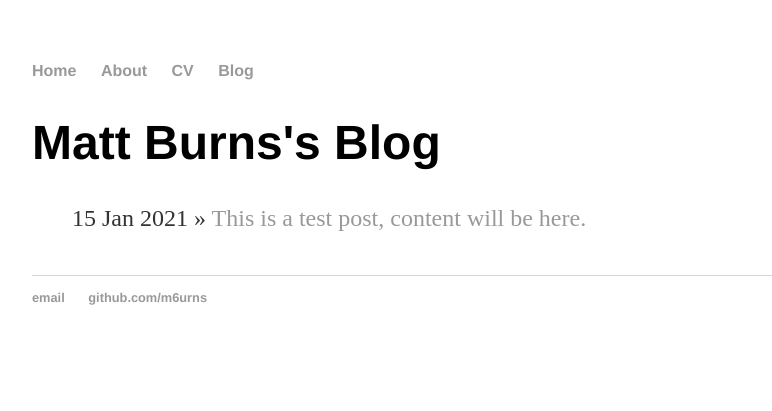
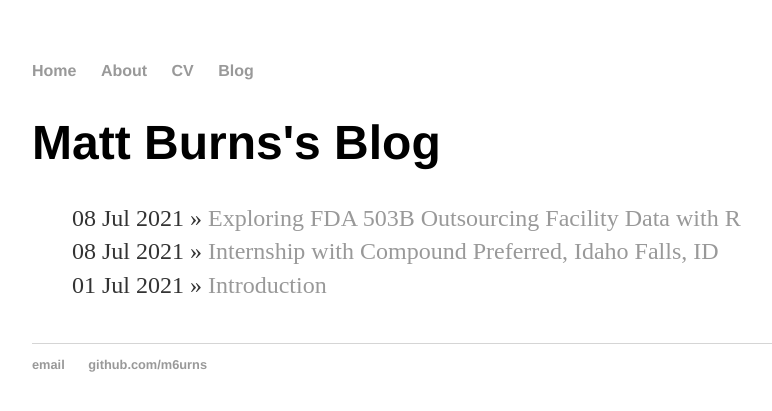
Before and after one commit to m6urns/m6urns.github.io, a Jekyll site: the page built from blog/index.html, in a window 1280 px wide. Shown: the top 411 px of the page, without its empty margins (160-932 px from the left). Built offline with Jekyll 4.4.1, drawn with Linux system fonts in a browser that asks for light colours.

Commit message:
Created placeholders for future posts

```diff
--- a/_posts/2014-04-30-hank-quinlan-site-launched.md
+++ /dev/null
@@ -1,7 +0,0 @@
----
-layout: post
-title: "This is a test post, content will be here."
-date: 2021-01-15
----
-
-Eventually...
--- /dev/null
+++ b/_posts/2021-07-01-introduction.md
@@ -0,0 +1,7 @@
+---
+layout: post
+title: "Introduction"
+date: 2021-07-01
+---
+
+Eventually...
--- /dev/null
+++ b/_posts/2021-07-08-compound-preferred.md
@@ -0,0 +1,7 @@
+---
+layout: post
+title: "Internship with Compound Preferred, Idaho Falls, ID"
+date: 2021-07-08
+---
+
+An overall positive experience.
--- /dev/null
+++ b/_posts/2021-07-09-fda503b-r.md
@@ -0,0 +1,7 @@
+---
+layout: post
+title: "Exploring FDA 503B Outsourcing Facility Data with R"
+date: 2021-07-08
+---
+
+Wow, look at all those problems.
--- a/about/index.html
+++ b/about/index.html
@@ -5,9 +5,8 @@ title: About Matt Burns
 
 		<div class="about">
 			<h1>About</h1>
-			<p>I currently study Biology at Brigham Young University - Idaho, working toward a Bachelors of Science in
-			Biology with a minor in Statistics. My research intrests are in crop genomics. Besides biology, I enjoy
-			reading, hiking, and baking.</p>
+			<p>I am a recent graduate from Brigham Young University - Idaho, with a Bachelors of Science in
+			Biology with a minor in Statistics. I am interested in computational biology. </p>
 <!--
 			<ul class="contacts">
 				<li><a href="#">@TwitterHandle</a></li>
--- a/index.html
+++ b/index.html
@@ -5,5 +5,5 @@ title: Matt Burns
 
 		<div class="blurb">
 			<h1>Hi! I'm Matt Burns, this is my landing page.</h1>
-			<p>I'm a microbiologist! <a href="/about">Here is some more information about me.</a></p>
+			<p>I'm a computational biologist! <a href="/about">Here is some more information about me.</a></p>
 		</div>
```
Also changed, not shown: 2 other files.
